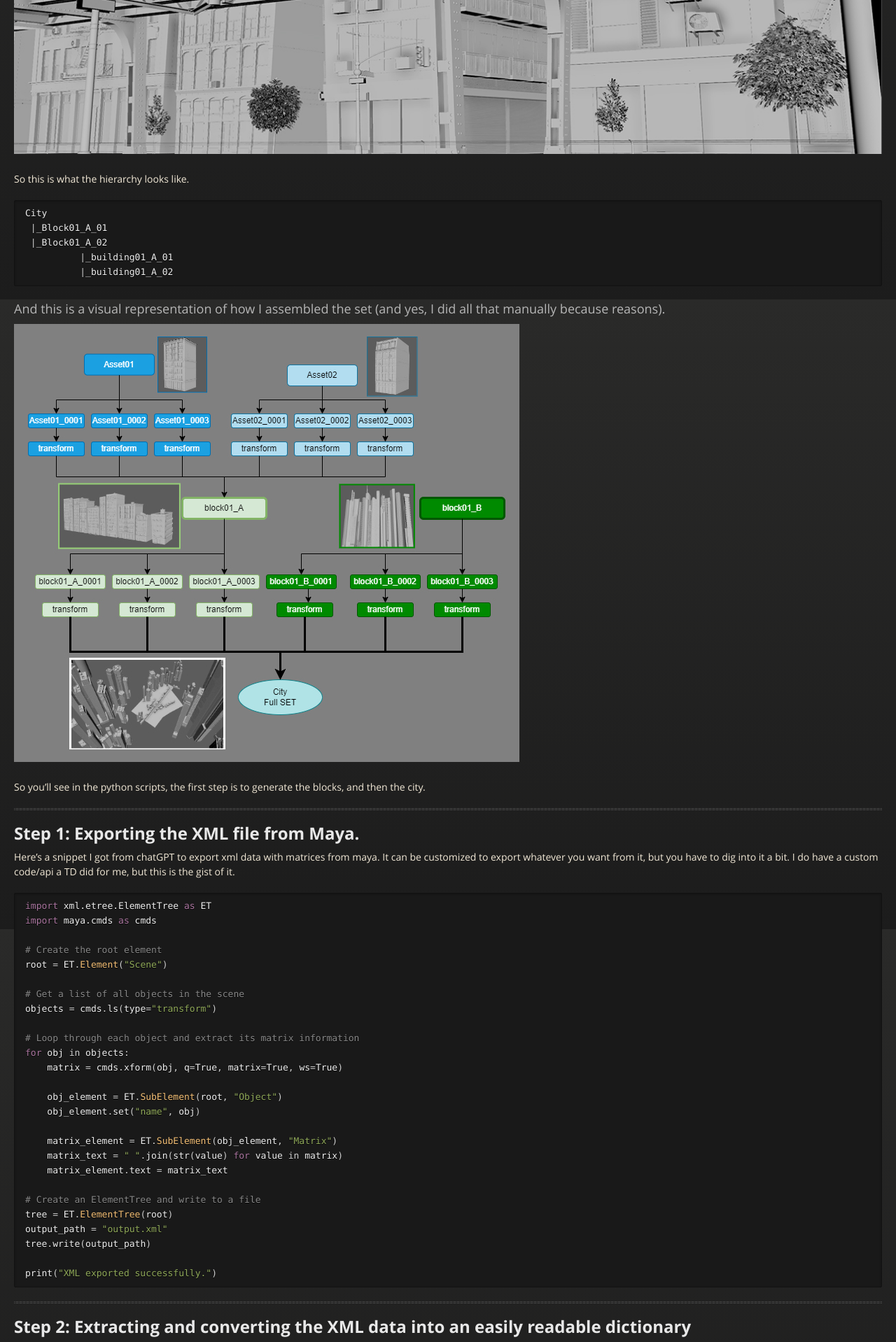
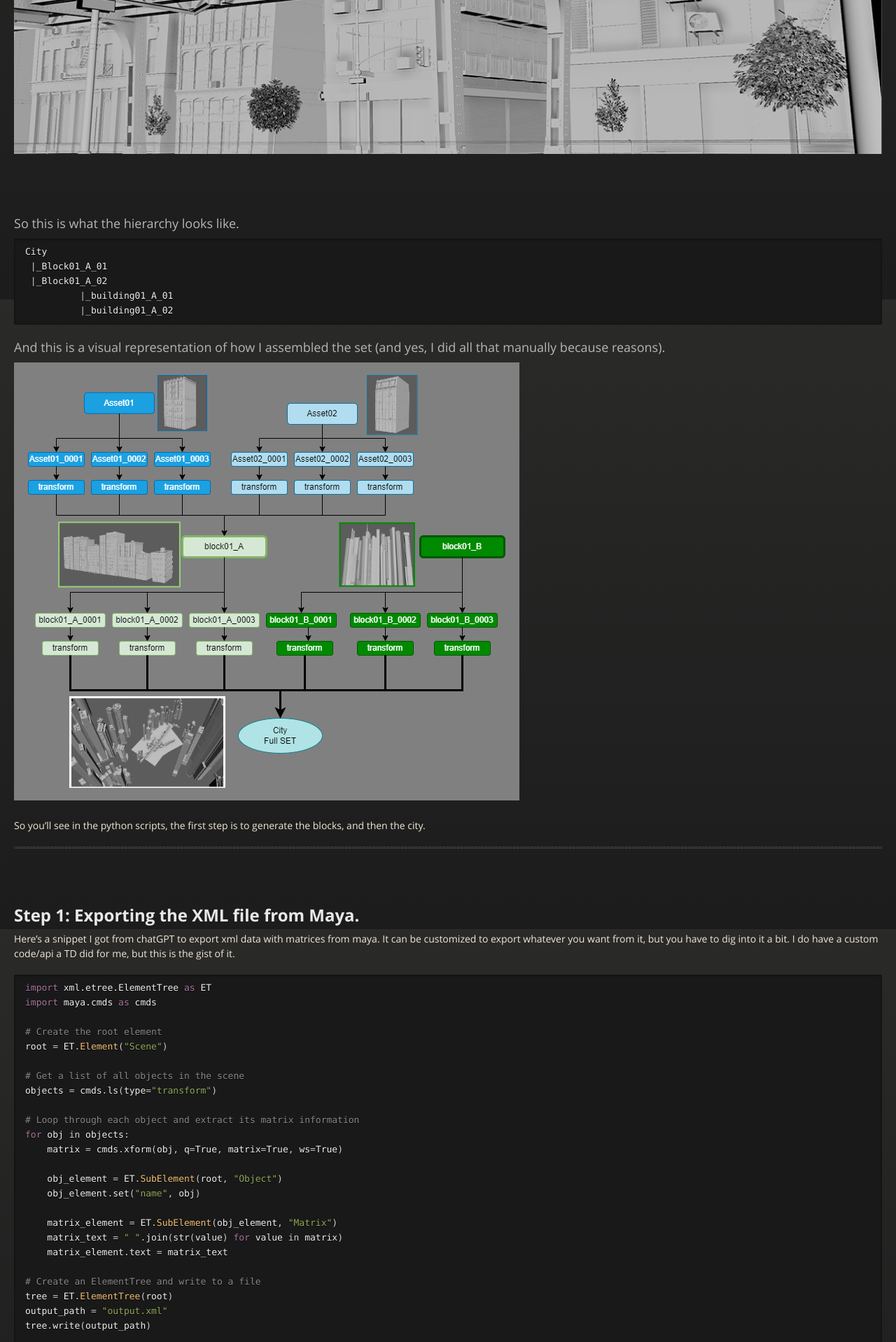
Before and after one commit to JonnhyRDG/jonnhyRDG.github.io, a Jekyll site: the page built from index.md, in a window 1280 px wide. Shown: the part 2272-4190 px from the top of the page at 70% size. Built offline with Jekyll 4.4.1, drawn with Linux system fonts in a browser that asks for light colours; our own code applies the rules of GitHub Pages for plain Markdown files.

Commit message:
testing layouts

````diff
--- a/index.md
+++ b/index.md
@@ -22,9 +22,9 @@ This is what this "Blocks" look like. Just a couple samples.
 City = group of Blocks (plus trees and other elements, that are also grouped). This is what the city looks like:
 ![City](https://jonnhyrdg.github.io/assets/images/city_samples.jpg)
 
+<br><br>
 
-
-So this is what the hierarchy looks like.
+### So this is what the hierarchy looks like.
 
 ```python
 City
@@ -41,6 +41,7 @@ City
 So you'll see in the python scripts, the first step is to generate the blocks, and then the city.
 
 * * *
+<br><br>
 
 ## **Step 1: Exporting the XML file from Maya.**
 Here's a snippet I got from chatGPT to export xml data with matrices from maya.
@@ -286,7 +287,7 @@ class blockbuild():
         self.citydict = open("P:/AndreJukebox/assets/sets/city/publish/xml/block_builder.json")
         self.cityread = json.load(self.citydict)
 ```
-
+<br>
 
 Let's go to the juicy part.
 
@@ -338,7 +339,7 @@ group_prim = self.stage.DefinePrim(group_prim_path,'Xform')
 Now we're basically creating a prim inside our stage. Keep in mind that the prim path has to be absolute. And after the path, we're telling Solaris that this prim is an "Xform".
 
 The prim will look like this, for example:
-![City](https://jonnhyrdg.github.io/assets/images/define_prim.PNG)
+<br>![City](https://jonnhyrdg.github.io/assets/images/define_prim.PNG)
 
 So now that we have a hierarchy for the block, we're going to reference each asset and place it under it.
 
````
